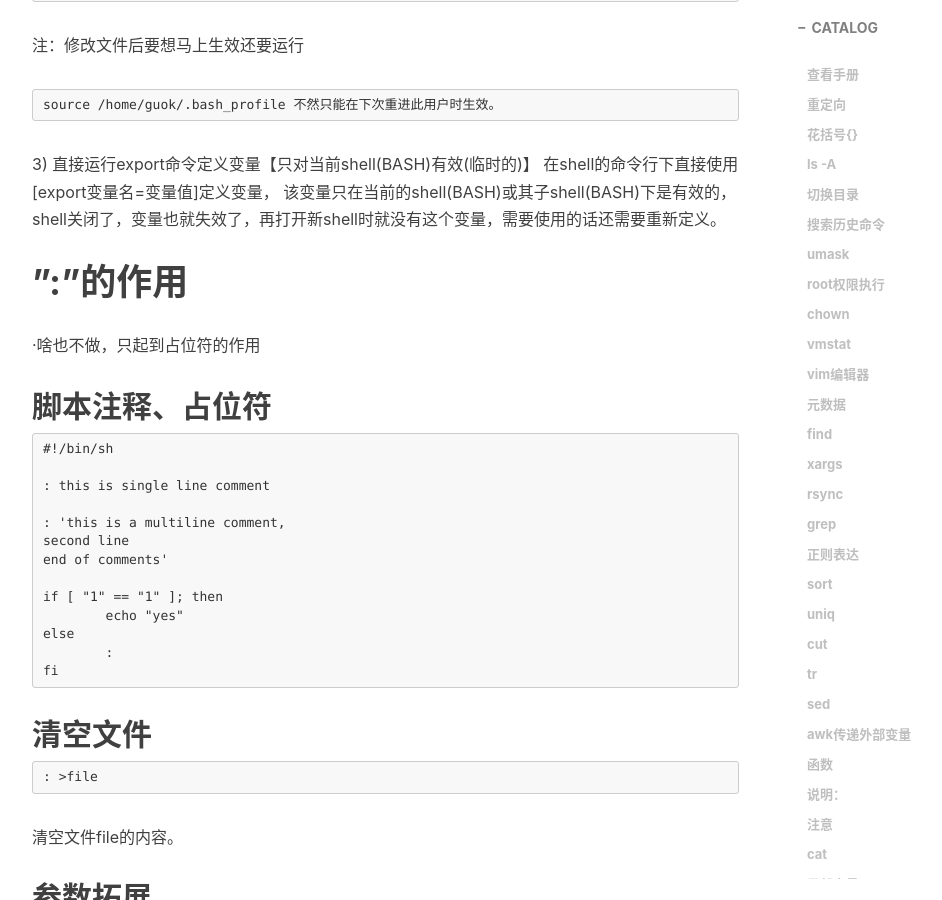
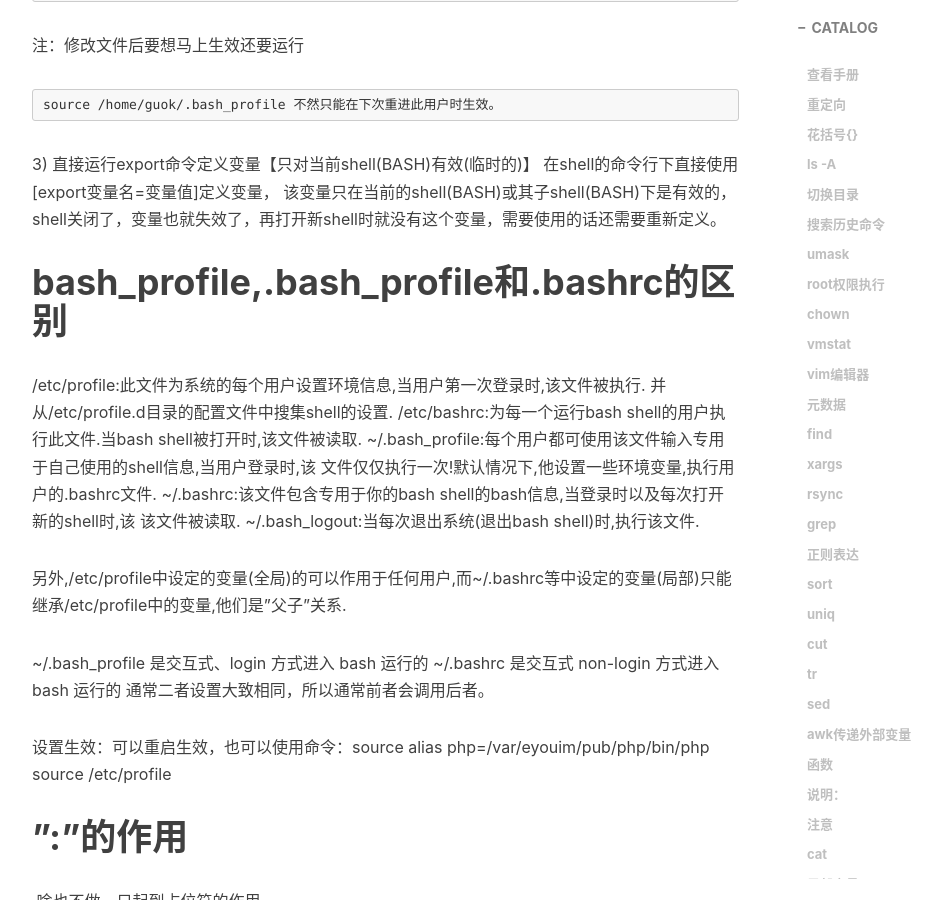
Before and after one commit to handerfly/handerfly.github.io, a Jekyll site: the page built from _posts/2019-04-01-Shell-总结.md, in a window 1280 px wide and 900 px high, scrolled down 15954 px. Shown: the whole window, without its empty margins (233-1175 px from the left). Built offline with Jekyll 4.4.1, drawn with Linux system fonts in a browser that asks for light colours; nearby versions of some CDN libraries; comment, search, counter and statistics services are not loaded.

Commit message:
Update 2019-04-01-Shell-总结.md

```diff
--- a/_posts/2019-04-01-Shell-总结.md
+++ b/_posts/2019-04-01-Shell-总结.md
@@ -718,6 +718,26 @@ source /home/guok/.bash_profile 不然只能在下次重进此用户时生效。
 该变量只在当前的shell(BASH)或其子shell(BASH)下是有效的，shell关闭了，变量也就失效了，再打开新shell时就没有这个变量，需要使用的话还需要重新定义。
 
 
+# bash_profile,.bash_profile和.bashrc的区别
+/etc/profile:此文件为系统的每个用户设置环境信息,当用户第一次登录时,该文件被执行.
+并从/etc/profile.d目录的配置文件中搜集shell的设置.
+/etc/bashrc:为每一个运行bash shell的用户执行此文件.当bash shell被打开时,该文件被读取.
+~/.bash_profile:每个用户都可使用该文件输入专用于自己使用的shell信息,当用户登录时,该
+文件仅仅执行一次!默认情况下,他设置一些环境变量,执行用户的.bashrc文件.
+~/.bashrc:该文件包含专用于你的bash shell的bash信息,当登录时以及每次打开新的shell时,该
+该文件被读取.
+~/.bash_logout:当每次退出系统(退出bash shell)时,执行该文件.
+
+另外,/etc/profile中设定的变量(全局)的可以作用于任何用户,而~/.bashrc等中设定的变量(局部)只能继承/etc/profile中的变量,他们是"父子"关系.
+
+~/.bash_profile 是交互式、login 方式进入 bash 运行的
+~/.bashrc 是交互式 non-login 方式进入 bash 运行的
+通常二者设置大致相同，所以通常前者会调用后者。
+
+设置生效：可以重启生效，也可以使用命令：source
+alias php=/var/eyouim/pub/php/bin/php
+source /etc/profile
+
 # ":"的作用
 ·啥也不做，只起到占位符的作用
 ## 脚本注释、占位符
```
